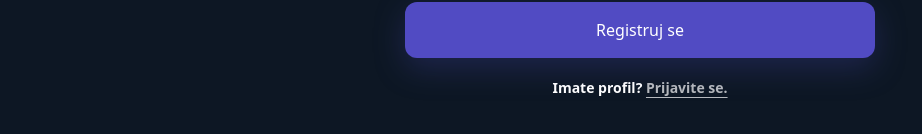
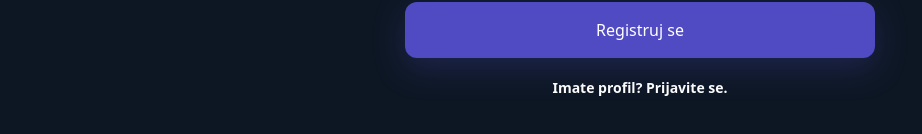
Before and after one commit to nedim-bajric/parkware, a React (Create React App) app: page /register in a window 1280 px wide. Shown: the part 550-684 px from the top of the page, without its empty margins (0-922 px from the left). Built offline with nearby package versions, Linux system fonts and the light colour scheme.

Commit message:
parking-done

```diff
--- a/src/pages/Register.jsx
+++ b/src/pages/Register.jsx
@@ -72,7 +72,7 @@ const Register = () => {
             Imate profil?{" "}
             <Link
               to="/login"
-              className="text-white/70 underline underline-offset-4 text-sm"
+              className="text-white/100 underline-offset-4 text-sm"
             >
               Prijavite se.
             </Link>
```
